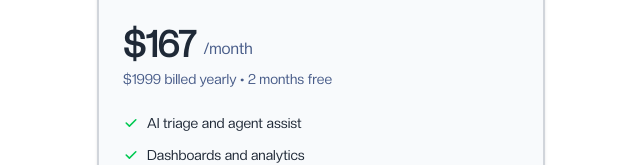
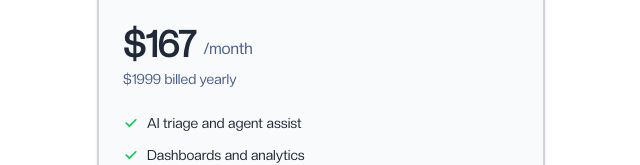
Before and after one commit to matiiimat/cs-appv1, a Next.js app: page / in a window 1280 px wide. Shown: the part 2512-2677 px from the top of the page, without its empty margins (319-959 px from the left). Built offline with nearby package versions, Linux system fonts and the light colour scheme.

Commit message:
Small Change Text Landing Page

```diff
--- a/app/page.tsx
+++ b/app/page.tsx
@@ -427,7 +427,7 @@
                   <span className="text-muted-foreground text-base pb-1">/{annual ? "month" : "month"}</span>
                 </div>
                 {annual && (
-                  <p className="text-sm text-muted-foreground mt-1">$1999 billed yearly • 2 months free</p>
+                  <p className="text-sm text-muted-foreground mt-1">$1999 billed yearly</p>
                 )}
               </div>
               <ul className="space-y-3 mb-6">
```
